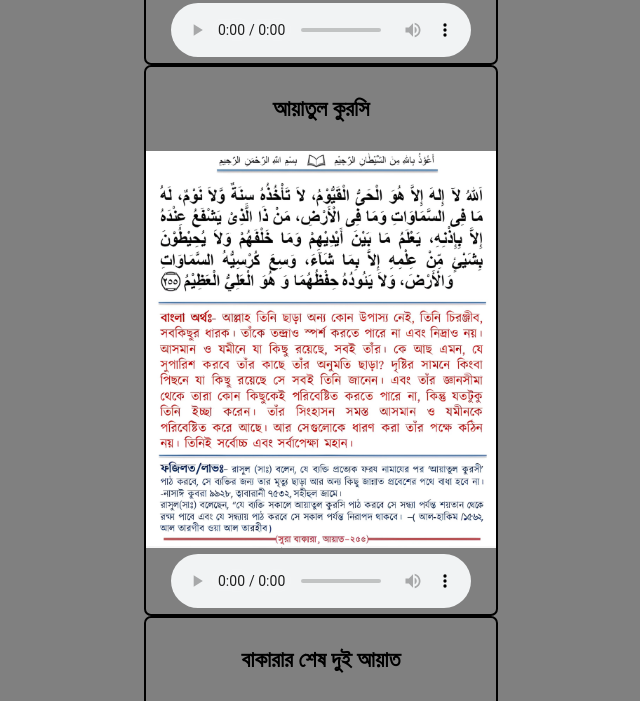
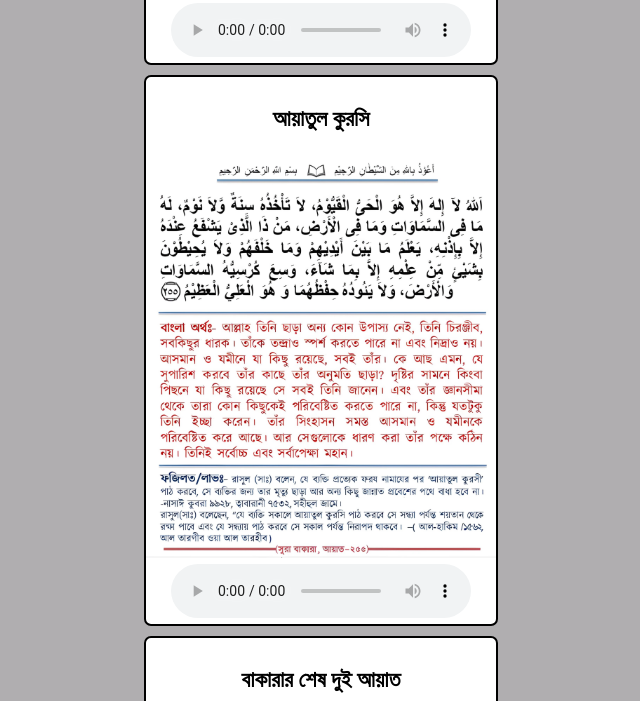
Before and after one commit to life-by/Amala, a plain HTML site: page index.html in a window 1280 px wide. Shown: the part 522-1223 px from the top of the page, without its empty margins (319-959 px from the left). Drawn offline with Linux system fonts and the light colour scheme.

Commit message:
Update index.html

```diff
--- a/index.html
+++ b/index.html
@@ -60,17 +60,23 @@
 		font-size: 22px;
 		text-align: center;
 		border-radius: 7px;
+		background-color: white;
+		margin-bottom: 10px;
 	}
+	.room-2{
+		margin-top: 10px;
+	}
+	.room-3{
+		margin-top: 10px;
+	}
+
 
 	img{
 		width: 350px;
 	}
 	body{
-		background-color: gray;
+		background-color: #b0aeb0;
 	}
 </style>
-
-
-
 </body>
 </html>
```
